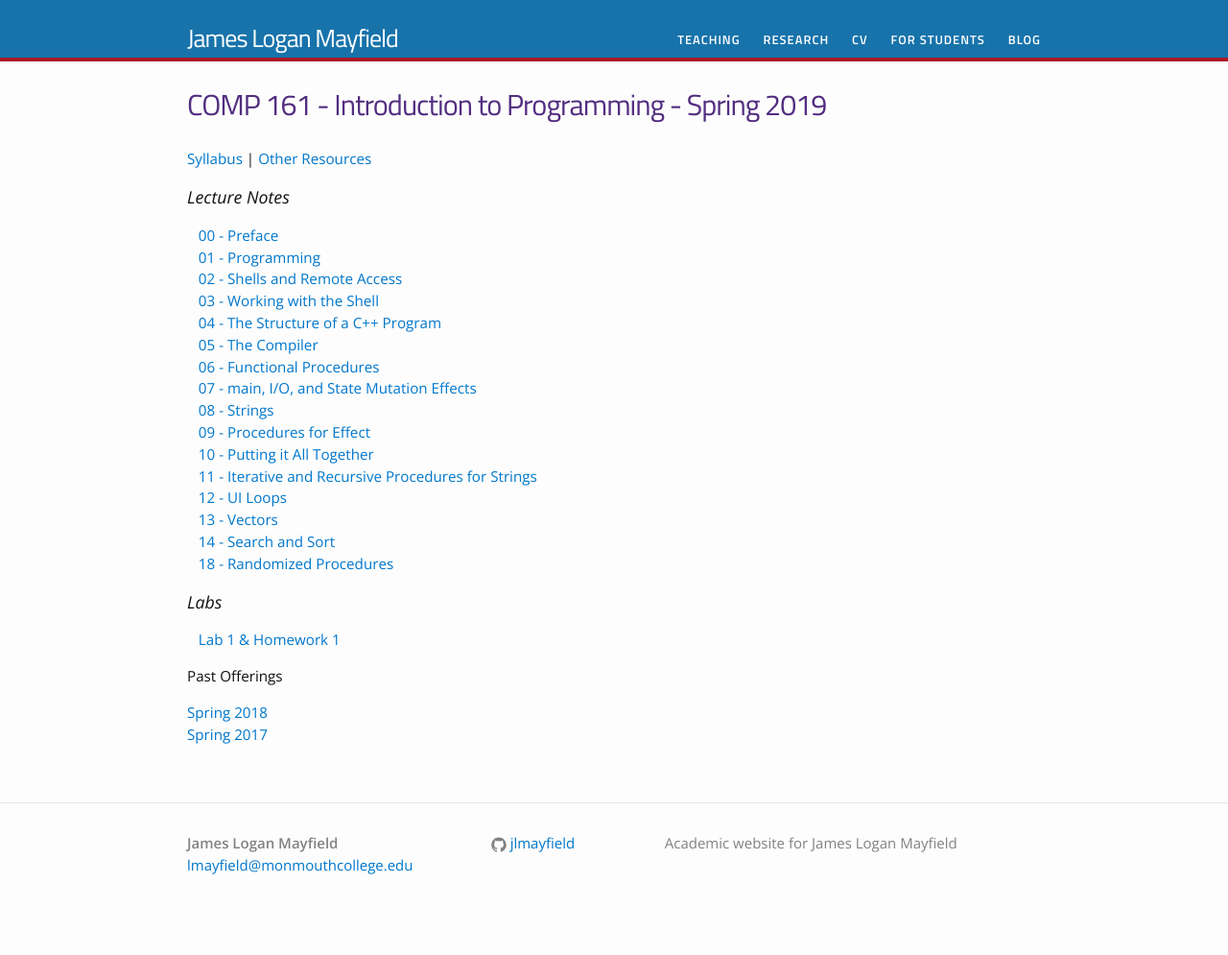
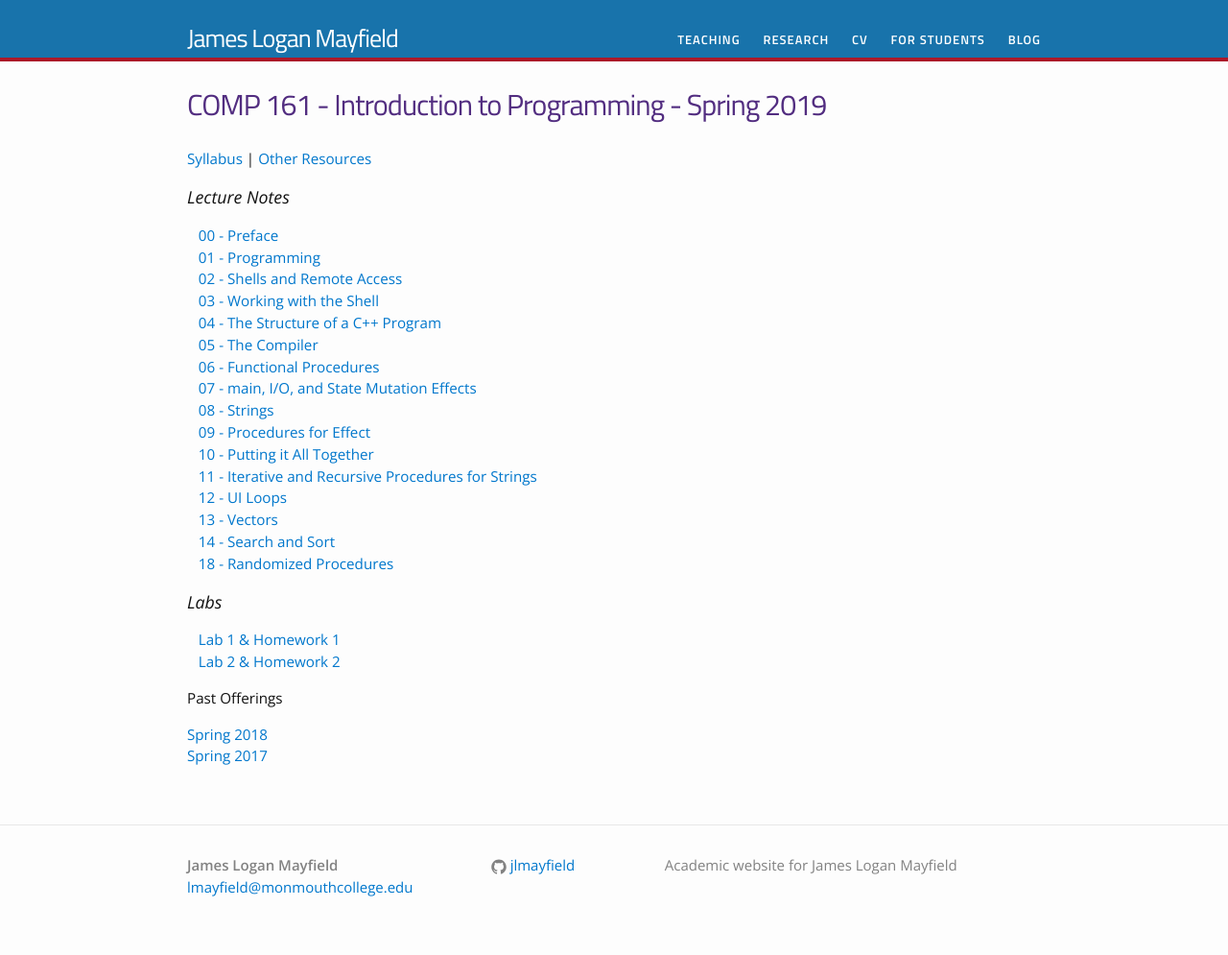
Before and after one commit to jlmayfield/jlmayfield.github.io, a Jekyll site: the page built from teaching/comp161.md, in a window 1280 px wide. Shown: the whole page at 96% size. Built offline with Jekyll 4.4.1, drawn with Linux system fonts in a browser that asks for light colours; before the commit the page ends 972 px from its top, so only the background shows below that.

Commit message:
sp19. c161. added lab/hwk 2

```diff
--- a/teaching/comp161.md
+++ b/teaching/comp161.md
@@ -29,6 +29,7 @@ permalink: /teaching/COMP161/
 ### Labs
 
 &nbsp;&nbsp;&nbsp;[Lab 1 & Homework 1](/teaching/COMP161/labs/comp161-lab1.pdf)
+&nbsp;&nbsp;&nbsp;[Lab 2 & Homework 2](/teaching/COMP161/labs/comp161-lab2.pdf)
 
 #### Past Offerings
 
```
Also changed, not shown: 1 other file.
